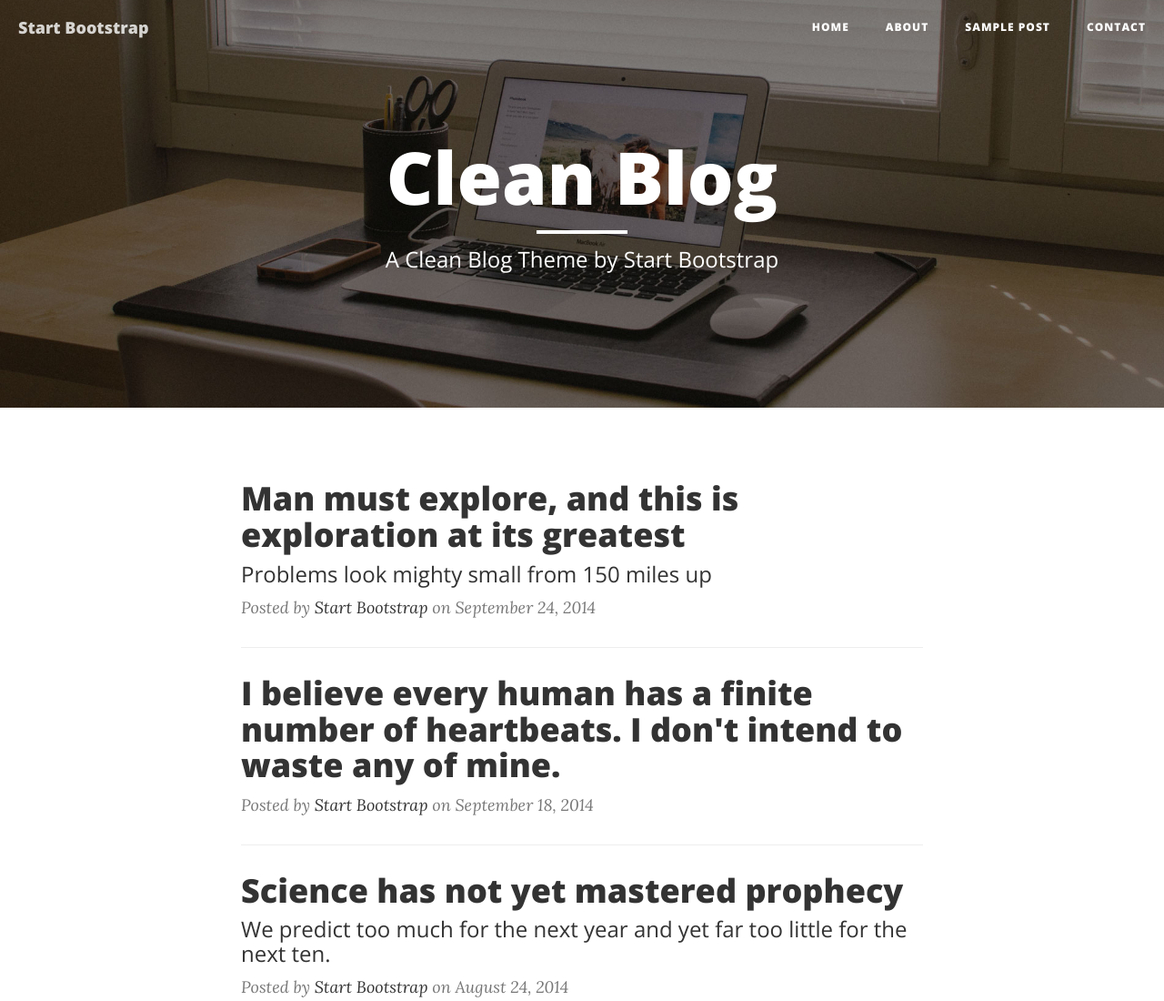
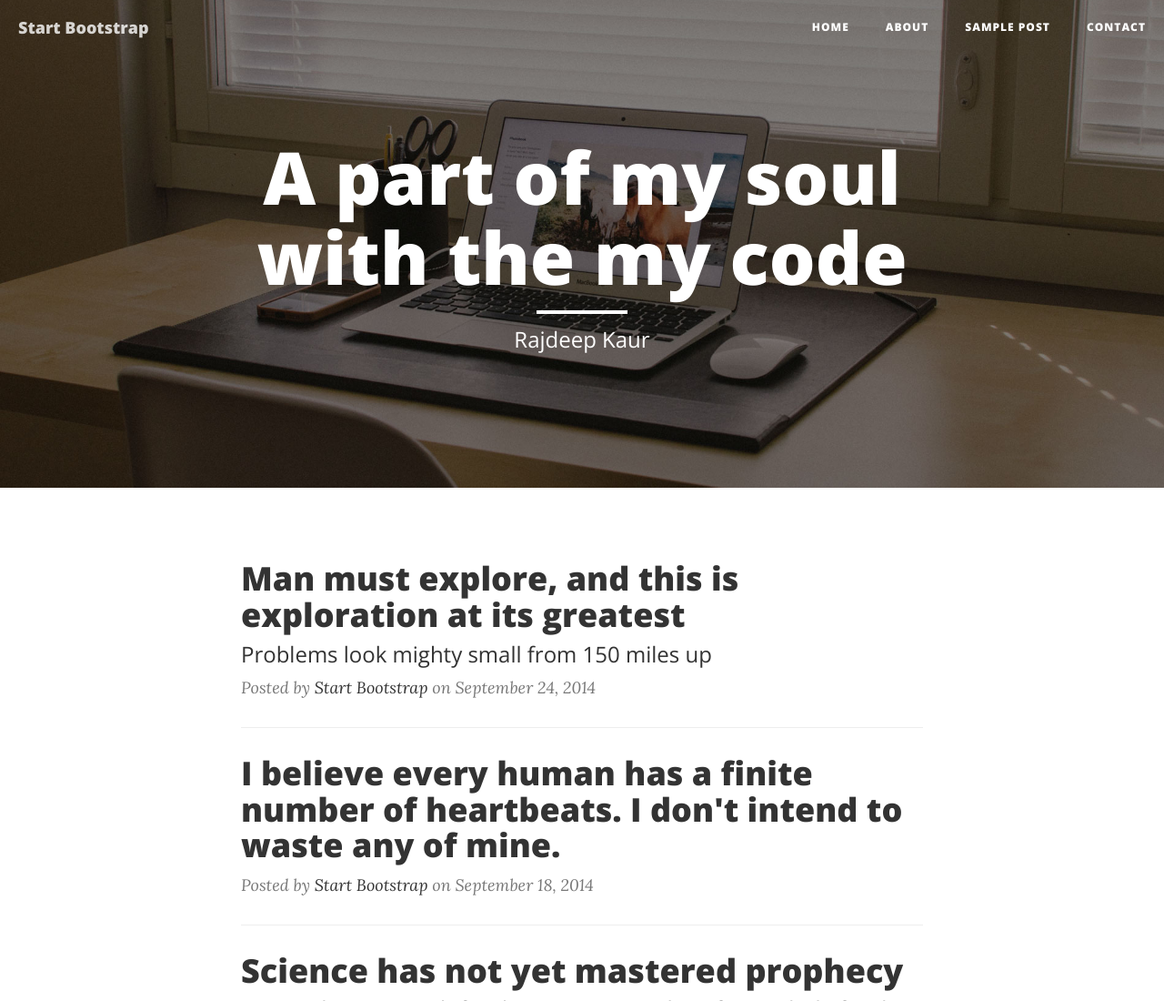
Before and after one commit to clock21am/clock21am.github.io, a website: page index.html in a window 1280 px wide. Shown: the top 1100 px of the page at 91% size. Drawn offline with nearby package versions, Linux system fonts and the light colour scheme.

Commit message:
banner and other minor changes

```diff
--- a/index.html
+++ b/index.html
@@ -74,9 +74,9 @@
             <div class="row">
                 <div class="col-lg-8 col-lg-offset-2 col-md-10 col-md-offset-1">
                     <div class="site-heading">
-                        <h1>Clean Blog</h1>
+                        <h1>A part of my soul with the my code</h1>
                         <hr class="small">
-                        <span class="subheading">A Clean Blog Theme by Start Bootstrap</span>
+                        <span class="subheading">Rajdeep Kaur</span>
                     </div>
                 </div>
             </div>
```
